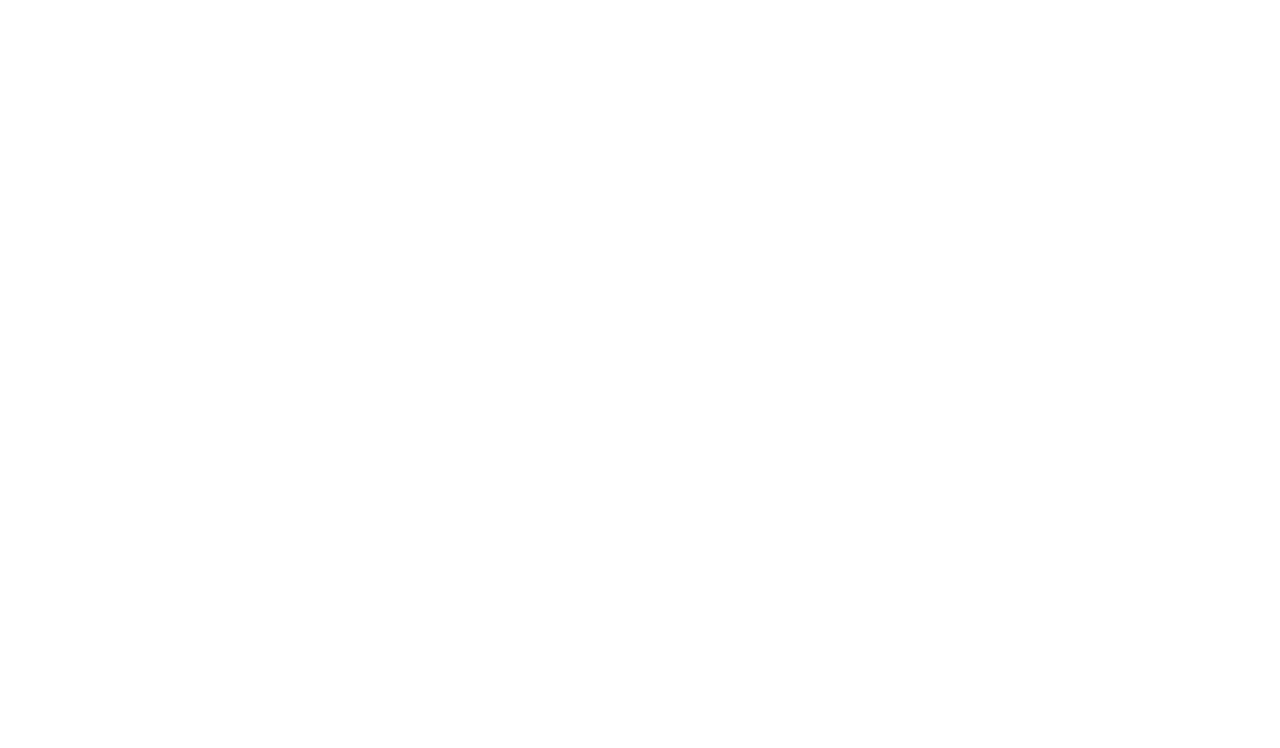
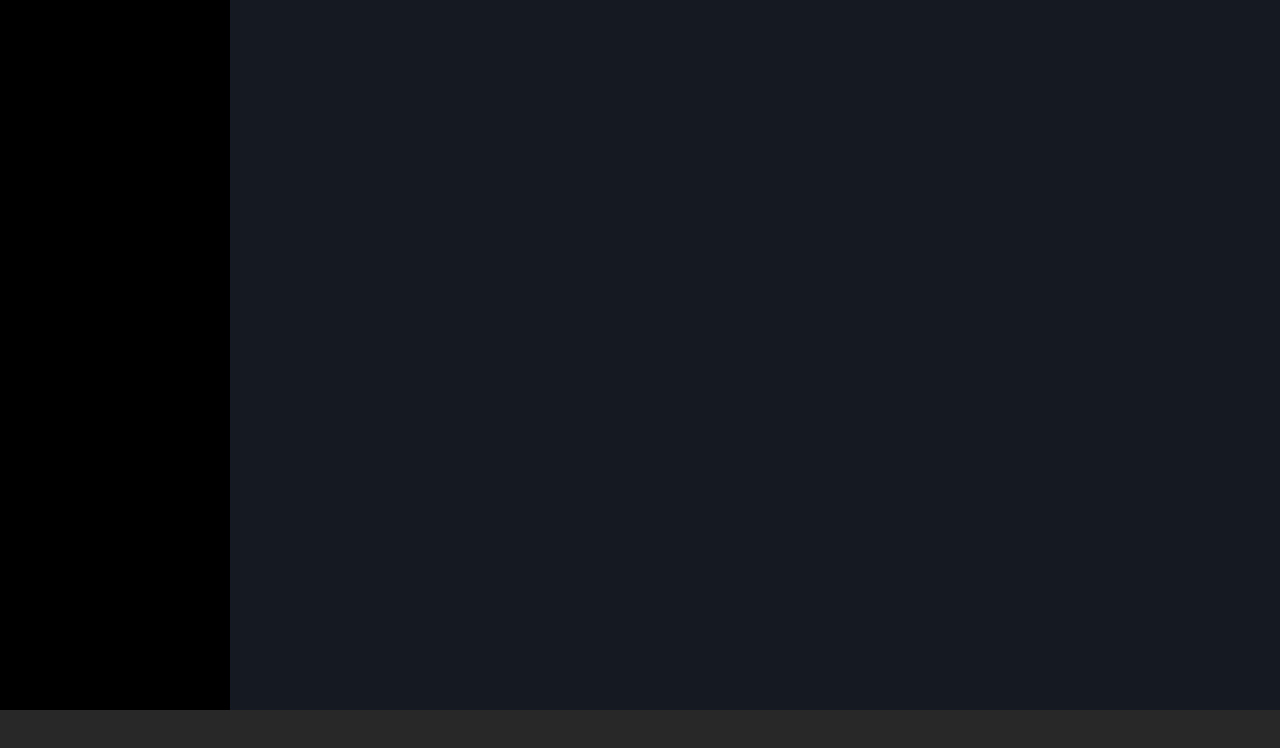
Before and after one commit to jfmarkan/html-css-spotifyweb, a plain HTML site: page index.html in a window 1280 px wide. Drawn offline with Linux system fonts and the light colour scheme.

Commit message:
main structure done.

```diff
--- a/css/styles.css
+++ b/css/styles.css
@@ -7,3 +7,36 @@
 }
 
 /* STYLES */
+
+/* .colors{
+    color highlight: #bcff33;
+    color sidebar: #000000;
+    color top-main: #080b12;
+    color main-bg: #141922;
+    color footer: #282828;
+} */
+
+.flex{
+    display: flex;
+}
+
+main{
+    height: calc(100vh - 90px);
+}
+
+nav{
+    width: 230px;
+    height: 100%;
+    background-color: #000000;
+}
+
+.activity{
+    width: calc(100% - 230px);
+    height: 100%;
+    background-color: #141922;
+}
+
+footer{
+    height: 90px;
+    background-color: #282828;
+}
--- a/index.html
+++ b/index.html
@@ -9,7 +9,7 @@
         <link rel="stylesheet" href="css/styles.css">
     </head>
     <body>
-        <main>
+        <main class="flex">
             <nav>
 
             </nav>
```
